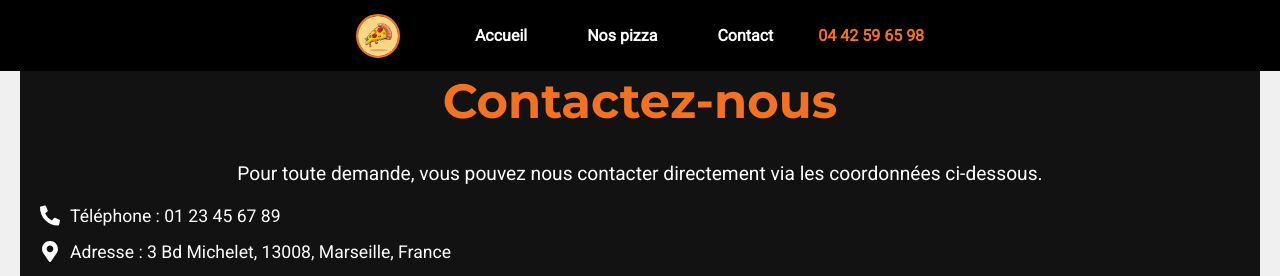
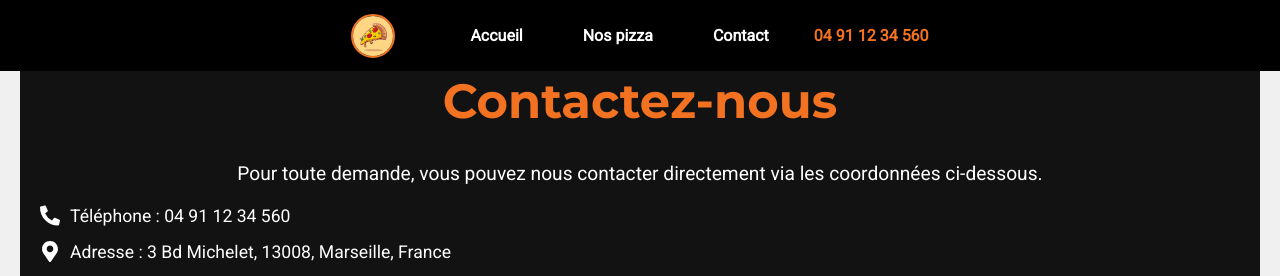
Before and after one commit to MustaphaMab/La_pizz_avec_REACT, a React (Create React App) app in the folder frontend/: page /contact in a window 1280 px wide. Shown: the top 276 px of the page. Built offline with nearby package versions, Linux system fonts and the light colour scheme.

Commit message:
test style page contact

```diff
--- a/frontend/public/index.html
+++ b/frontend/public/index.html
@@ -19,13 +19,13 @@
     <link rel="manifest" href="%PUBLIC_URL%/manifest.json" />
 
 <!-- Google tag (gtag.js) -->
-<script async src="https://www.googletagmanager.com/gtag/js?id=G-PH35KRTD2M"></script>
+<script async src="https://www.googletagmanager.com/gtag/js?id=UA-465726062"></script>
 <script>
   window.dataLayer = window.dataLayer || [];
   function gtag(){dataLayer.push(arguments);}
   gtag('js', new Date());
 
-  gtag('config', 'G-PH35KRTD2M');
+  gtag('config', 'UA-465726062');
 </script>
 
 <!-- Google Fonts -->
--- a/frontend/src/pages/contact.js
+++ b/frontend/src/pages/contact.js
@@ -26,7 +26,7 @@ function Contact() {
           <div className="contact-item">
             <FaPhoneAlt className="contact-icon" />
             <span>
-              <a href="tel:+33123456789">Téléphone : 01 23 45 67 89</a>
+              <a href="tel:+33123456789">Téléphone : 04 91 12 34 560</a>
             </span>
           </div>
 
--- a/frontend/src/pages/header.js
+++ b/frontend/src/pages/header.js
@@ -59,7 +59,7 @@ function Header() {
             </Link>
           </li>
           <li style={{ color: "#f27222", fontWeight: "bold" }}>
-            04 42 59 65 98
+          04 91 12 34 560
           </li>
         </ul>
       </div>
```
